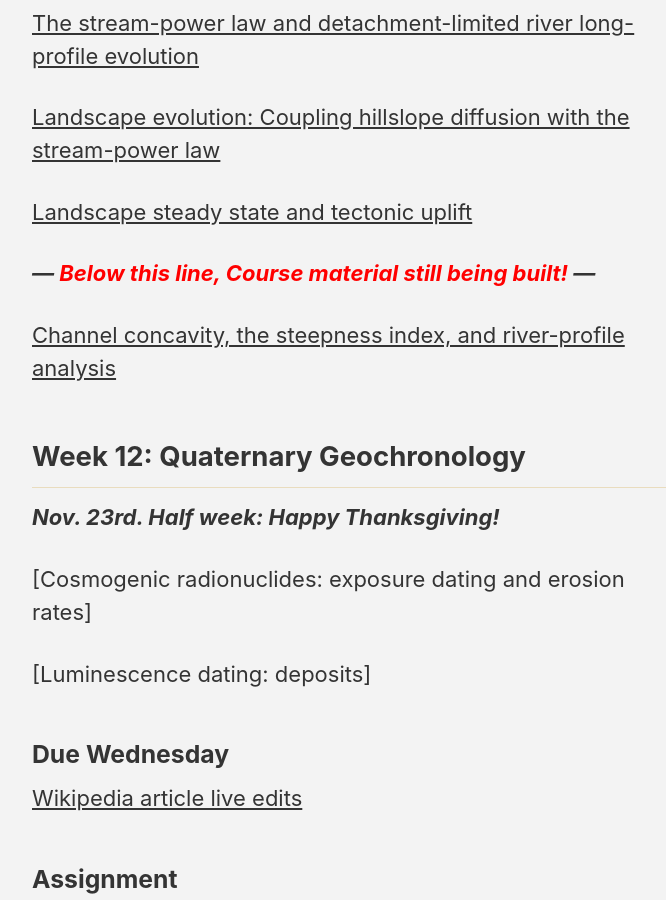
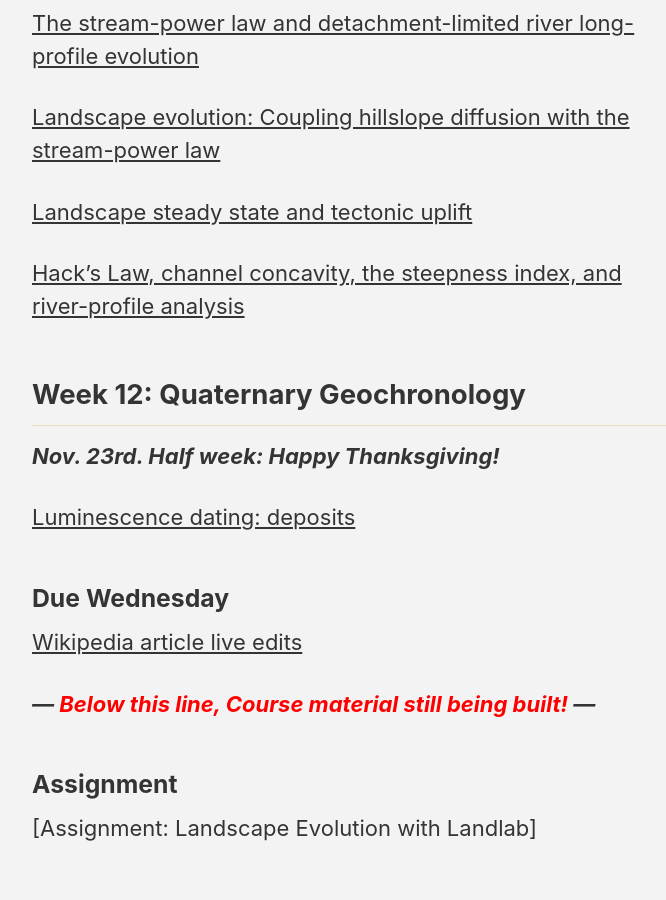
Before and after one commit to GeomorphOnline/GeomorphOnline.github.io, a Jekyll site: the page built from _pages/schedule.md, in a window 1280 px wide and 900 px high, scrolled down 8594 px. Shown: the whole window, without its empty margins (290-956 px from the left). Built offline with Jekyll 4.4.1, drawn with Linux system fonts in a browser that asks for light colours; cached includes are drawn as plain includes; nearby versions of some CDN libraries.

Commit message:
Channel profiles + OSL

```diff
--- a/_pages/schedule.md
+++ b/_pages/schedule.md
@@ -336,9 +336,7 @@ Law of the Wall
 
 [Landscape steady state and tectonic uplift](/landscape-evolution/steady_state/)
 
-***--- <font color="red">Below this line, Course material still being built!</font> ---***
-
-[Channel concavity, the steepness index, and river-profile analysis](/fluvial/concavity_steepness/)
+[Hack's Law, channel concavity, the steepness index, and river-profile analysis](/fluvial/concavity_steepness/)
 
 <!--
 [The hillslope--channel transition]
@@ -372,13 +370,15 @@ Interplay of hydrology and topography
 
 ***Nov. 23rd. Half week: Happy Thanksgiving!***
 
-[Cosmogenic radionuclides: exposure dating and erosion rates]
+<!-- [Cosmogenic radionuclides: exposure dating and erosion rates] -->
 
-[Luminescence dating: deposits]
+[Luminescence dating: deposits](OSL)
 
 ### Due Wednesday
 
 [Wikipedia article live edits](/final/wikipedia/)
+
+***--- <font color="red">Below this line, Course material still being built!</font> ---***
 
 ### Assignment
 
```
